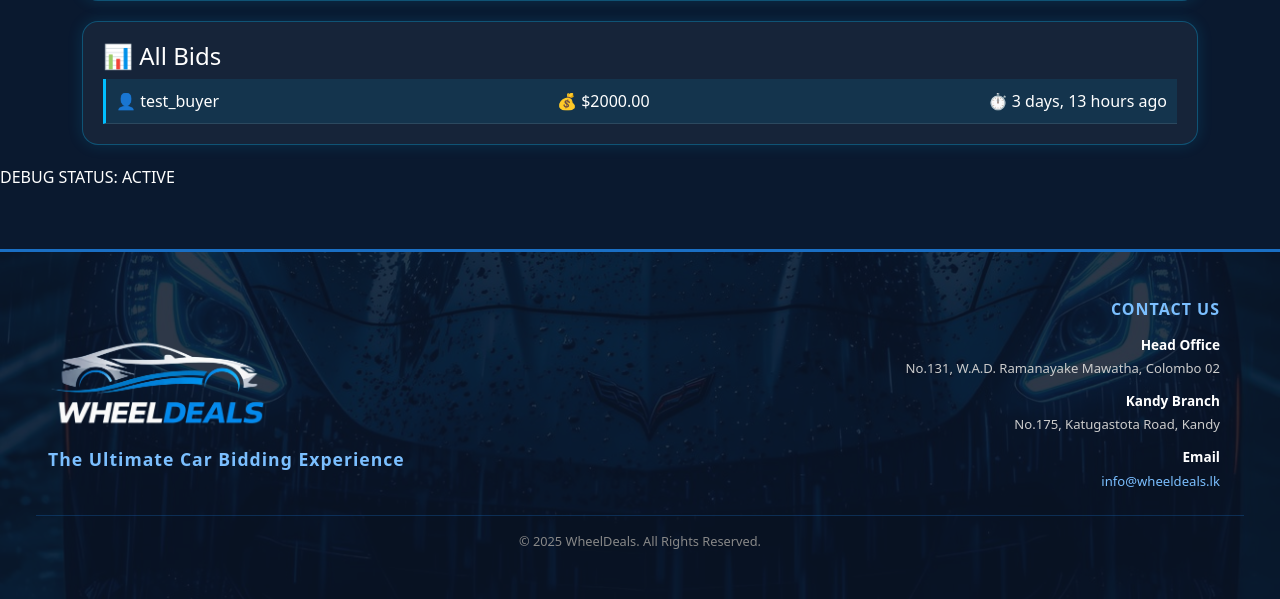
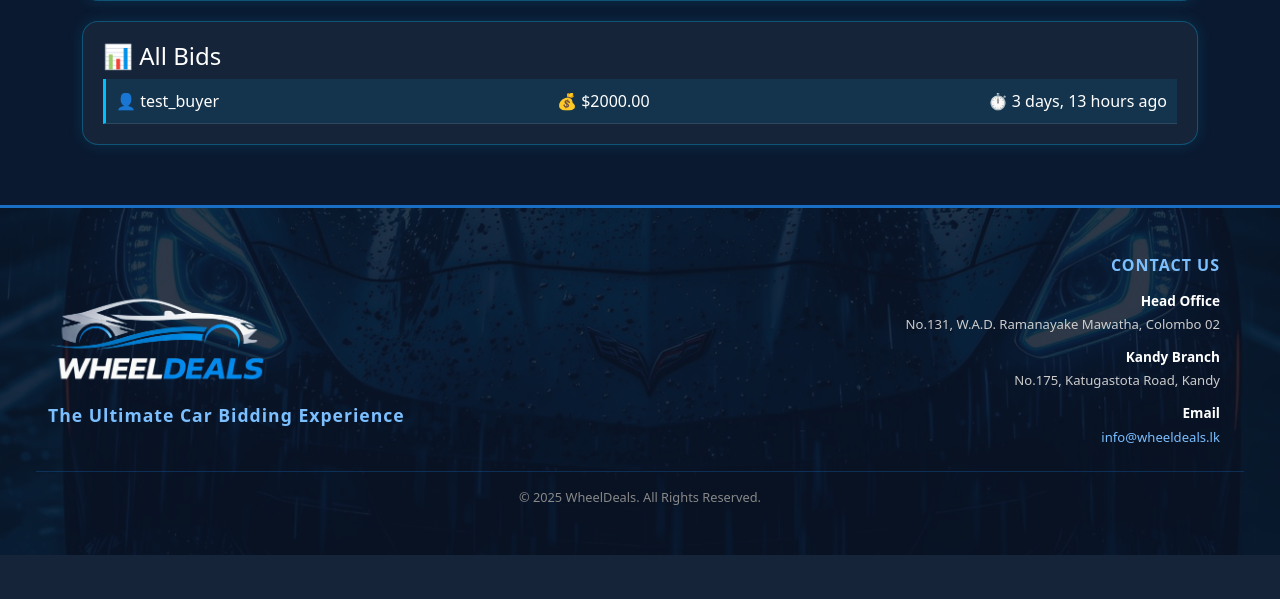
Before and after one commit to thisalirj-star/WheelDeals-Group-08, a Django app: page /bidding/seller/1/ in a window 1280 px wide. Shown: the part 828-1427 px from the top of the page. After the commit the page ends 1383 px from the top, so only its background shows below. Run offline with Django 5.2, Linux system fonts and the light colour scheme; data comes from the database, SQL or seed files in the repository.

Commit message:
Removed the auction status debug codes

```diff
--- a/bidding/templates/bidding/seller_bidding.html
+++ b/bidding/templates/bidding/seller_bidding.html
@@ -262,6 +262,5 @@ body {
     </div>
 
 </div>
-<p>DEBUG STATUS: {{ auction.status }}</p>
 
 {% endblock %}
```
